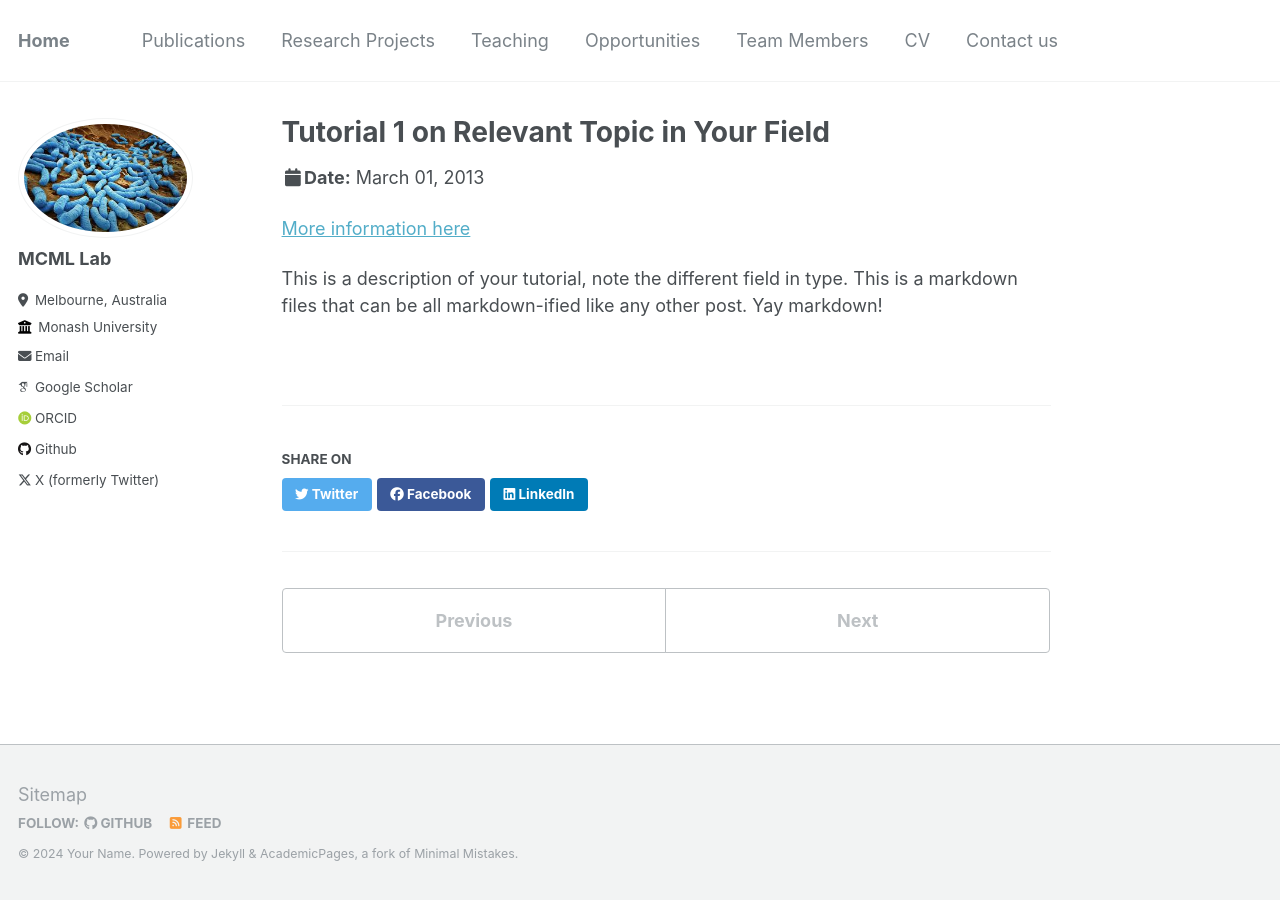
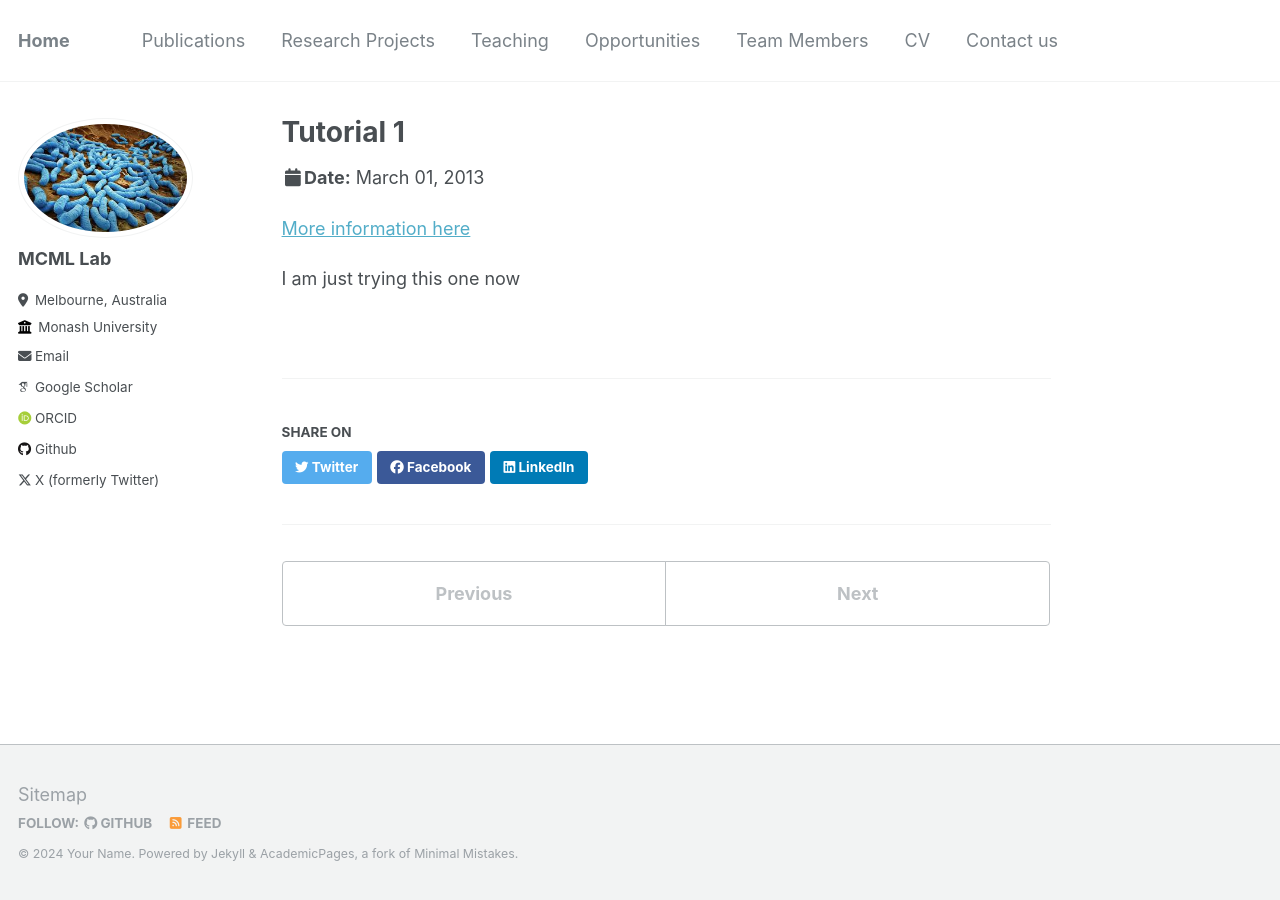
Before and after one commit to AminValiei/valieilab, a Jekyll site: the page built from _talks/2013-03-01-tutorial-1.md, in a window 1280 px wide. Built offline with Jekyll 4.4.1, drawn with Linux system fonts in a browser that asks for light colours; some web fonts are replaced.

Commit message:
Update 2013-03-01-tutorial-1.md

```diff
--- a/_talks/2013-03-01-tutorial-1.md
+++ b/_talks/2013-03-01-tutorial-1.md
@@ -1,13 +1,7 @@
 ---
-title: "Tutorial 1 on Relevant Topic in Your Field"
-collection: talks
-type: "Tutorial"
-permalink: /talks/2013-03-01-tutorial-1
-venue: "UC-Berkeley Institute for Testing Science"
-date: 2013-03-01
-location: "Berkeley CA, USA"
+
 ---
 
 [More information here](http://exampleurl.com)
 
-This is a description of your tutorial, note the different field in type. This is a markdown files that can be all markdown-ified like any other post. Yay markdown!
+I am just trying this one now
```
